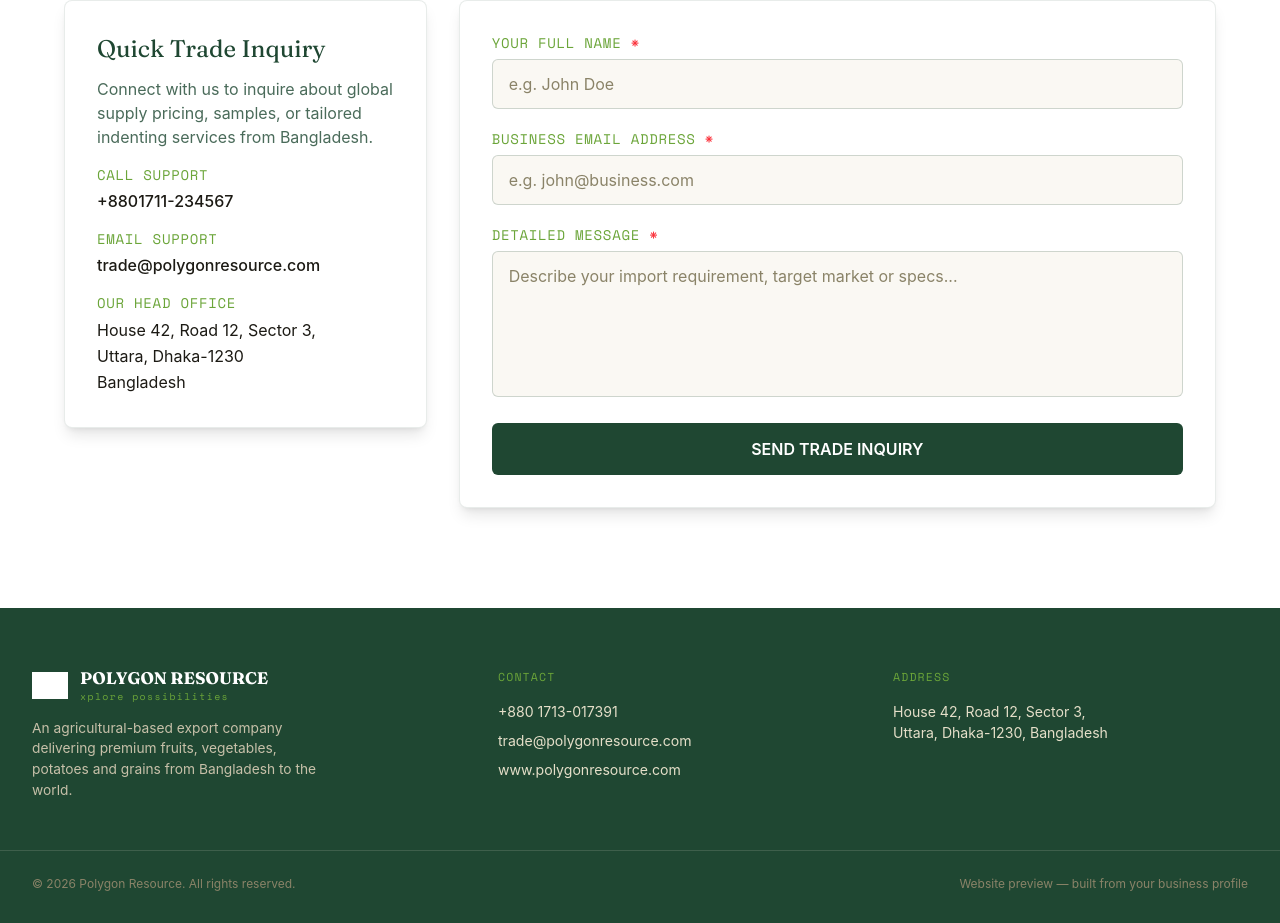
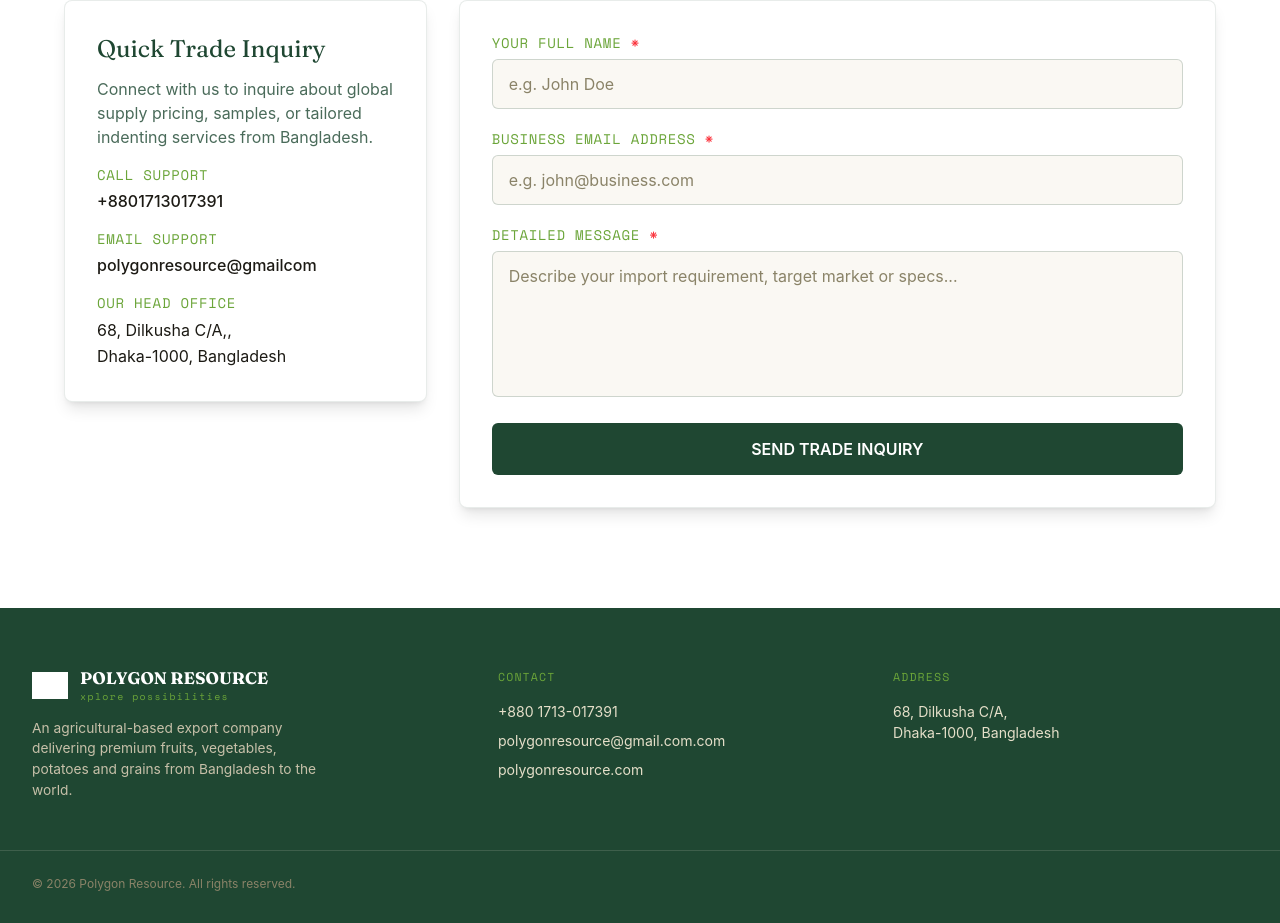
Before and after one commit to RashedFahim/Polygon-Resource, a React (Vite) app: page / in a window 1280 px wide. Shown: the part 5656-6579 px from the top of the page. Built offline with nearby package versions, Linux system fonts and the light colour scheme; grey boxes are pictures that could not be loaded.

Commit message:
contact fixed

```diff
--- a/src/App.jsx
+++ b/src/App.jsx
@@ -771,18 +771,17 @@ function ContactSection() {
                 <div className="space-y-4">
                   <div>
                     <h4 className="font-['Space_Mono',monospace] text-xs sm:text-sm text-[#6BA539] uppercase tracking-wider mb-1">Call Support</h4>
-                    <p className="text-[#1C1A14] font-medium">+8801711-234567</p>
+                    <p className="text-[#1C1A14] font-medium">+8801713017391</p>
                   </div>
                   <div>
                     <h4 className="font-['Space_Mono',monospace] text-xs sm:text-sm text-[#6BA539] uppercase tracking-wider mb-1">Email Support</h4>
-                    <p className="text-[#1C1A14] font-medium">trade@polygonresource.com</p>
+                    <p className="text-[#1C1A14] font-medium">polygonresource@gmailcom</p>
                   </div>
                   <div>
                     <h4 className="font-['Space_Mono',monospace] text-xs sm:text-sm text-[#6BA539] uppercase tracking-wider mb-1">Our Head Office</h4>
                     <p className="text-[#1C1A14] leading-relaxed">
-                      House 42, Road 12, Sector 3,<br />
-                      Uttara, Dhaka-1230<br />
-                      Bangladesh
+                      68, Dilkusha C/A,,<br />
+                      Dhaka-1000, Bangladesh<br />
                     </p>
                   </div>
                 </div>
@@ -865,17 +864,17 @@ function Footer() {
         <div>
           <h5 className="font-['Space_Mono',monospace] text-[0.65rem] sm:text-[0.72rem] uppercase tracking-[0.1em] text-[#6BA539] mb-3 sm:mb-4">Contact</h5>
           <p className="text-[0.8rem] sm:text-[0.88rem] text-[#e5dfc9] mb-1.5 sm:mb-2">+880 1713-017391</p>
-          <p className="text-[0.8rem] sm:text-[0.88rem] text-[#e5dfc9] mb-1.5 sm:mb-2">trade@polygonresource.com</p>
-          <p className="text-[0.8rem] sm:text-[0.88rem] text-[#e5dfc9] mb-1.5 sm:mb-2">www.polygonresource.com</p>
+          <p className="text-[0.8rem] sm:text-[0.88rem] text-[#e5dfc9] mb-1.5 sm:mb-2">polygonresource@gmail.com.com</p>
+          <p className="text-[0.8rem] sm:text-[0.88rem] text-[#e5dfc9] mb-1.5 sm:mb-2">polygonresource.com</p>
         </div>
         <div>
           <h5 className="font-['Space_Mono',monospace] text-[0.65rem] sm:text-[0.72rem] uppercase tracking-[0.1em] text-[#6BA539] mb-3 sm:mb-4">Address</h5>
-          <p className="text-[0.8rem] sm:text-[0.88rem] text-[#e5dfc9] mb-1.5 sm:mb-2">House 42, Road 12, Sector 3,<br/>Uttara, Dhaka-1230, Bangladesh</p>
+          <p className="text-[0.8rem] sm:text-[0.88rem] text-[#e5dfc9] mb-1.5 sm:mb-2">68, Dilkusha C/A,<br/>Dhaka-1000, Bangladesh</p>
         </div>
       </div>
       <div className="w-full px-3 sm:px-4 md:px-6 lg:px-8 mt-[30px] sm:mt-[40px] lg:mt-[50px] pt-4 sm:pt-5 lg:pt-6 border-t border-[rgba(237,230,212,0.15)] text-[0.65rem] sm:text-[0.75rem] text-[#8a8368] flex justify-between flex-wrap gap-2 sm:gap-2.5">
         <span>© 2026 Polygon Resource. All rights reserved.</span>
-        <span>Website preview — built from your business profile</span>
+
       </div>
     </footer>
   );
```
